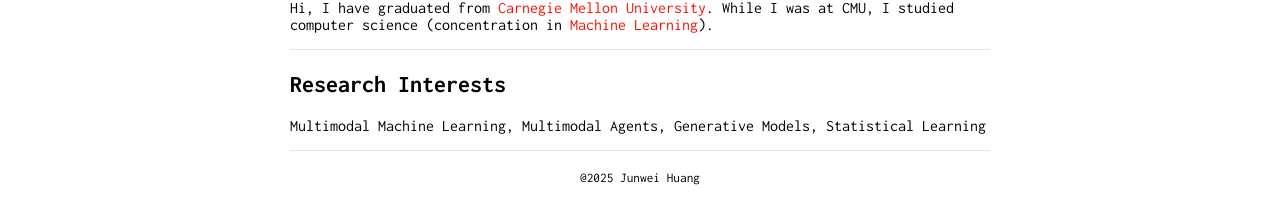
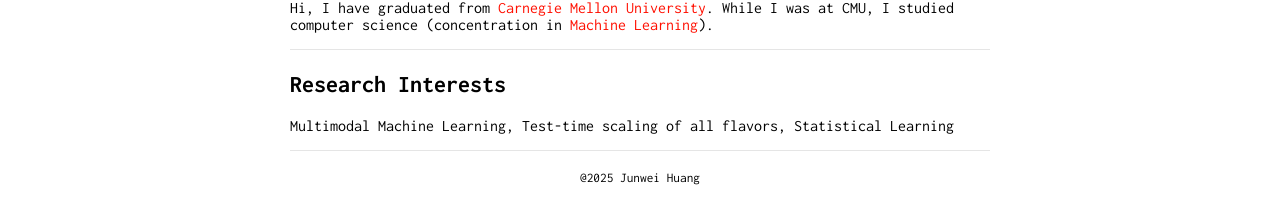
Before and after one commit to jwrh/jwrh.github.io, a Jekyll site: the page built from index.md, in a window 1280 px wide. Shown: the part 177-401 px from the top of the page. Built offline with Jekyll 4.4.1, drawn with Linux system fonts in a browser that asks for light colours; our own code applies the rules of GitHub Pages for plain Markdown files.

Commit message:
Update index.md

```diff
--- a/index.md
+++ b/index.md
@@ -11,4 +11,4 @@ Hi, I have graduated from [Carnegie Mellon University](https://www.cs.cmu.edu/).
 
 ## Research Interests
 
-Multimodal Machine Learning, Multimodal Agents, Generative Models, Statistical Learning
+Multimodal Machine Learning, Test-time scaling of all flavors, Statistical Learning
```
